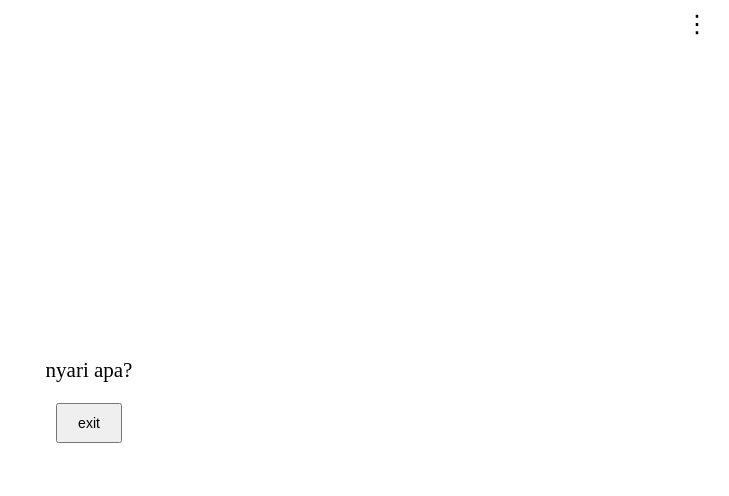
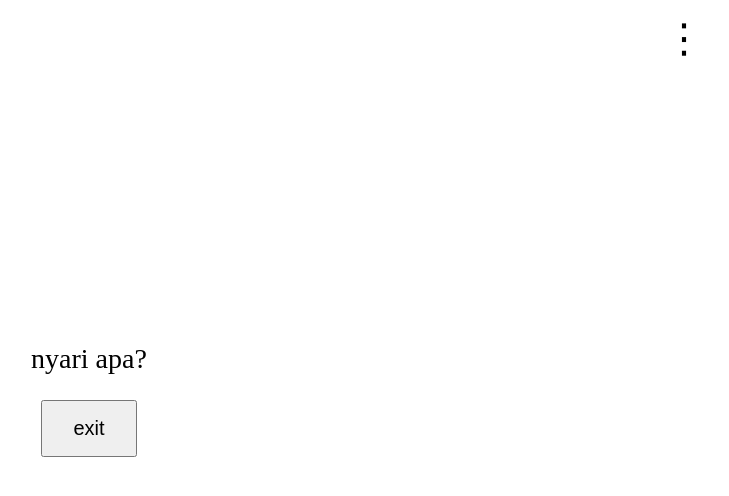
Before and after one commit to witherlangga/myaboutme, a plain HTML site: page index.html in a window 1280 px wide. Shown: the whole page, without its empty margins (551-1280 px from the left). Drawn offline with Linux system fonts and the light colour scheme.

Commit message:
Update index.html

```diff
--- a/index.html
+++ b/index.html
@@ -8,7 +8,7 @@
       background-color: white;
       color: black;
       font-family: "Times New Roman", serif;
-      font-size: 21px;
+      font-size: 28px;
       display: flex;
       flex-direction: column;
       justify-content: center;
@@ -18,28 +18,28 @@
     }
 
     button {
-      padding: 10px 20px;
-      font-size: 14px;
+      padding: 15px 30px;
+      font-size: 20px;
       cursor: pointer;
-      margin-top: 20px;
+      margin-top: 25px;
     }
 
     .menu {
       position: absolute;
-      top: 10px;
-      right: 20px;
+      top: 15px;
+      right: 25px;
       cursor: pointer;
-      font-size: 24px;
+      font-size: 40px;
       user-select: none;
     }
 
     .dropdown {
       display: none;
       position: absolute;
-      top: 40px;
-      right: 20px;
+      top: 60px;
+      right: 25px;
       background-color: #f9f9f9;
-      min-width: 160px;
+      min-width: 200px;
       box-shadow: 0px 8px 16px rgba(0,0,0,0.2);
       border-radius: 5px;
       z-index: 1;
@@ -47,9 +47,10 @@
 
     .dropdown a {
       color: black;
-      padding: 12px 16px;
+      padding: 16px 20px;
       text-decoration: none;
       display: block;
+      font-size: 20px;
     }
 
     .dropdown a:hover {
```
